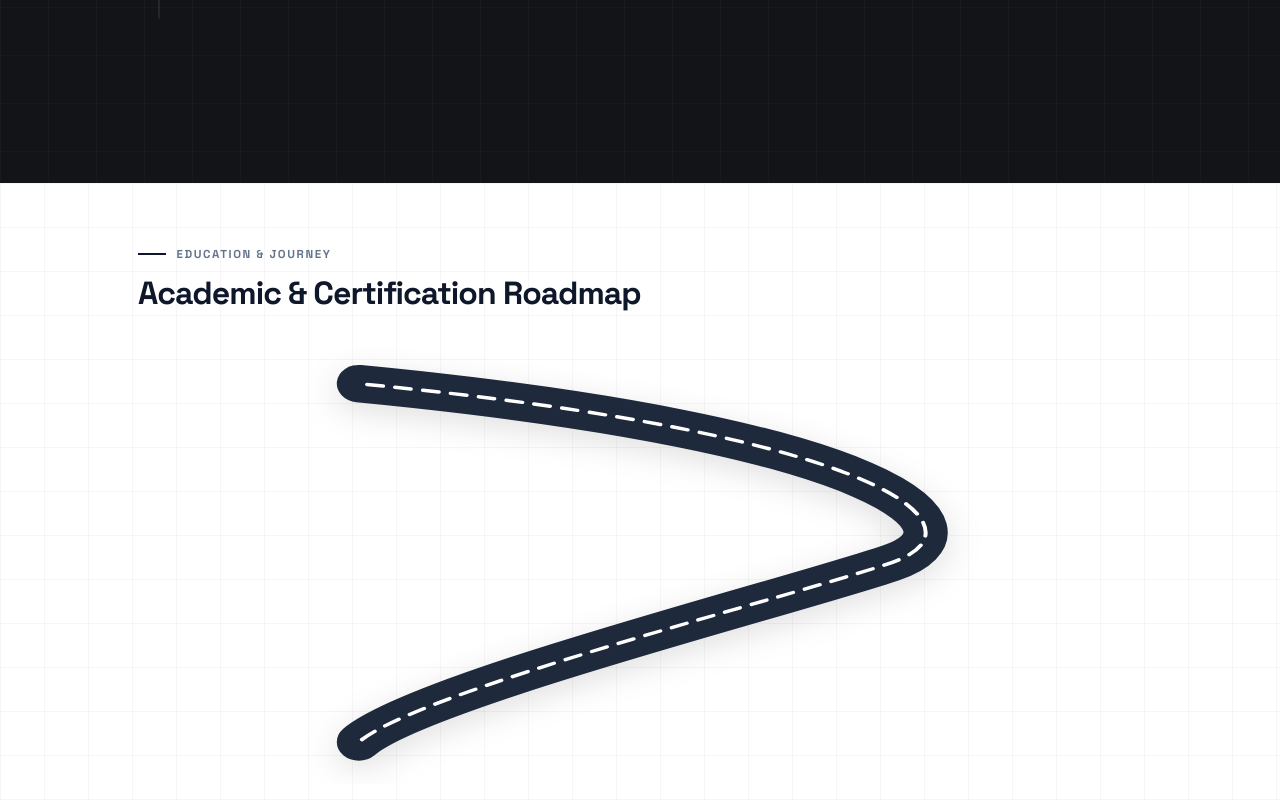
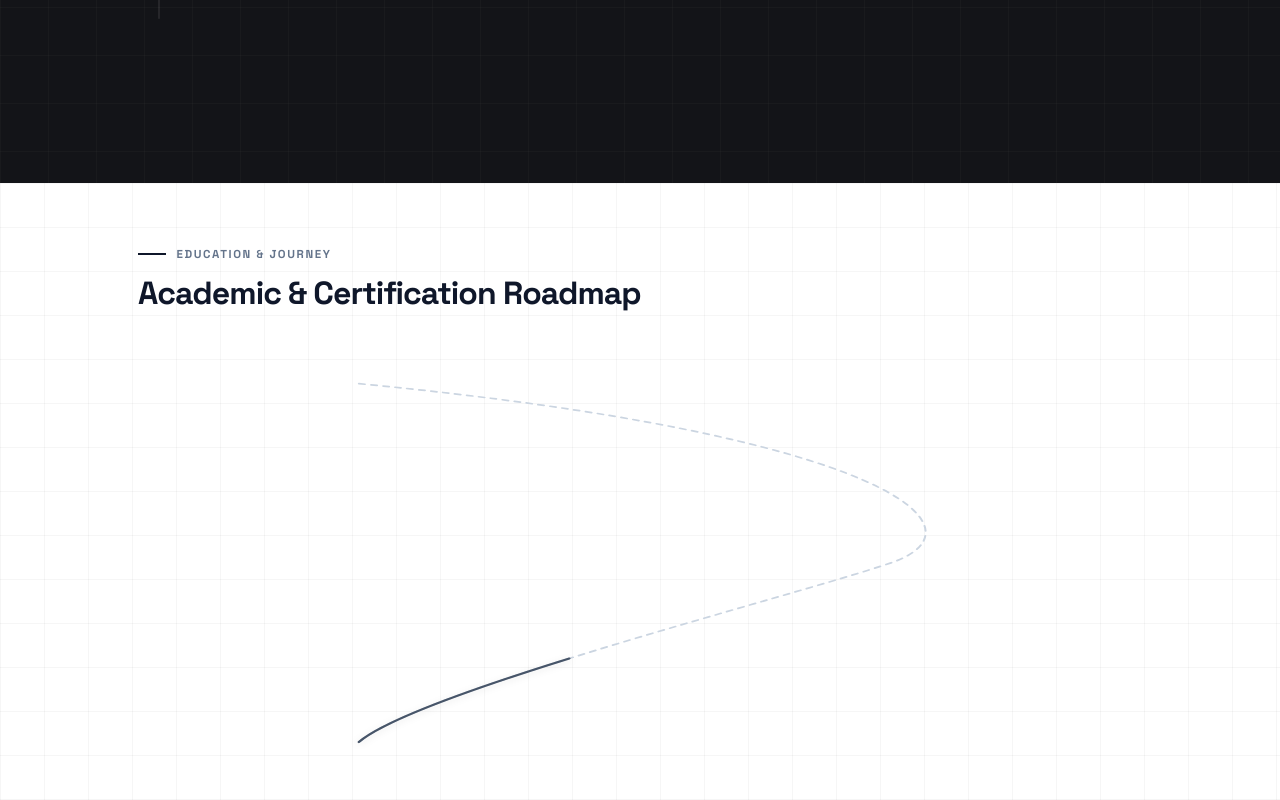
Before and after one commit to fazil-firoz/Modern-portfolio, a React (Vite) app: page / in a window 1280 px wide. Shown: the part 2325-3125 px from the top of the page. Built offline with nearby package versions, Linux system fonts and the light colour scheme.

Commit message:
feat: replace heavy asphalt road track with an elegant dashed connecting wire/string line

```diff
--- a/src/App.jsx
+++ b/src/App.jsx
@@ -340,17 +340,17 @@ function App() {
           {/* Winding Road Roadmap Container */}
           <div className="edu-roadmap-container">
 
-            {/* SVG Winding Road Path */}
-            <svg className="edu-road-svg" viewBox="0 0 1000 520" preserveAspectRatio="none">
-              {/* Road Asphalt Base */}
+            {/* SVG Connecting Wire / String Line */}
+            <svg className="edu-wire-svg" viewBox="0 0 1000 520" preserveAspectRatio="none">
+              {/* Base Wire String Line */}
               <path
-                className="edu-road-asphalt"
+                className="edu-wire-base"
                 d="M 220,50 C 750,110 850,220 750,260 C 650,300 280,410 220,470"
               />
-              {/* Road Center Dashed Line */}
+              {/* Active Wire String Line (Animated Draw on Scroll) */}
               <path
                 ref={roadDashedRef}
-                className="edu-road-dashed"
+                className="edu-wire-active"
                 d="M 220,50 C 750,110 850,220 750,260 C 650,300 280,410 220,470"
               />
             </svg>
--- a/src/index.css
+++ b/src/index.css
@@ -720,8 +720,8 @@ html, body, #root {
   padding: 0.5rem 0 1rem;
 }
 
-/* SVG Roadway */
-.edu-road-svg {
+/* SVG Wire / String Connection Line */
+.edu-wire-svg {
   position: absolute;
   top: 0; left: 0;
   width: 100%;
@@ -730,22 +730,22 @@ html, body, #root {
   z-index: 1;
 }
 
-.edu-road-asphalt {
+.edu-wire-base {
   fill: none;
-  stroke: #1e293b;
-  stroke-width: 44px;
+  stroke: #cbd5e1;
+  stroke-width: 2px;
+  stroke-dasharray: 6, 6;
+  stroke-linecap: round;
+}
+
+.edu-wire-active {
+  fill: none;
+  stroke: #475569;
+  stroke-width: 2.5px;
   stroke-linecap: round;
   stroke-linejoin: round;
-  filter: drop-shadow(0 10px 18px rgba(0,0,0,0.12));
-}
-
-.edu-road-dashed {
-  fill: none;
-  stroke: #ffffff;
-  stroke-width: 4px;
-  stroke-dasharray: 16, 12;
-  stroke-linecap: round;
-  stroke-linejoin: round;
+  stroke-dasharray: 1000;
+  filter: drop-shadow(0 2px 4px rgba(0,0,0,0.1));
 }
 
 /* Milestones Grid */
```
